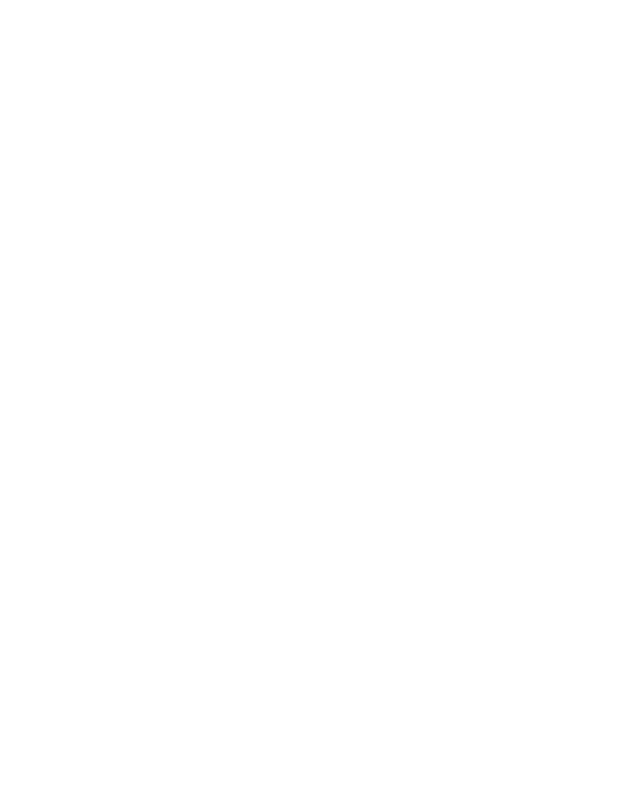
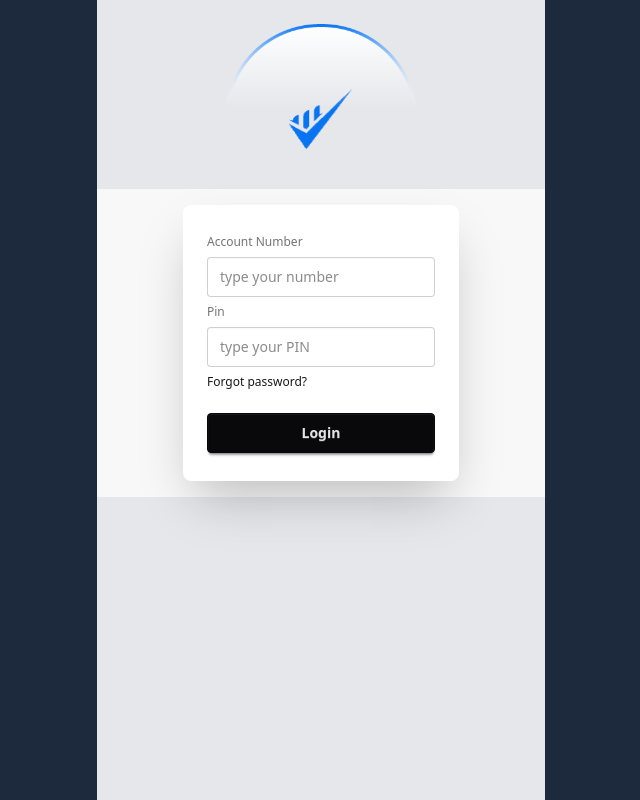
Before and after one commit to mowlyray/payooo-mobile-bank, a plain HTML site: page index.html in a window 1280 px wide. Shown: the whole page, without its empty margins (319-959 px from the left). Drawn offline with nearby package versions, Linux system fonts and the light colour scheme.

Commit message:
nav and login form setup

```diff
--- a/index.html
+++ b/index.html
@@ -4,8 +4,41 @@
     <meta charset="UTF-8">
     <meta name="viewport" content="width=device-width, initial-scale=1.0">
     <title>Document</title>
+    <!-- Daisyui-cdn -->
+    <link href="https://cdn.jsdelivr.net/npm/daisyui@5" rel="stylesheet" type="text/css" />
+    <script src="https://cdn.jsdelivr.net/npm/@tailwindcss/browser@4"></script>
 </head>
-<body>
+<body class="bg-slate-800">
+    <section class="bg-gray-200 max-w-md min-h-screen mx-auto py-6">
+             <header>
+                <nav class="flex justify-center items-center mt-6">
+                    <div class="mt-10 relative flex justify-center items-center w-9/12 mb-10">
+                        <img class="absolute w-48" src="assets/bg.png" alt="">
+                        <img class="w-16" src="assets/Group.png" alt="">
+                    </div>
+                </nav>
+             </header>
+             <!-- login section -->
+
+             <div class="hero bg-base-200">
+                <div class="hero-content flex-col lg:flex-row-reverse">
+
+                  <div class="card bg-base-100 w-full max-w-sm shrink-0 shadow-2xl">
+                    <div class="card-body">
+                      <fieldset class="fieldset">
+                        <label class="fieldset-label">Account Number</label>
+                        <input type="number" class="input" placeholder="type your number"/>
+
+                        <label class="fieldset-label">Pin</label>
+                        <input type="text" class="input" placeholder="type your PIN" />
+                        <div><a class="link link-hover">Forgot password?</a></div>
+                        <button class="btn btn-neutral mt-4">Login</button>
+                      </fieldset>
+                    </div>
+                  </div>
+                </div>
+              </div>
+    </section>
 
 </body>
 
```
Also changed, not shown: assets/Group.png (added), assets/bg.png (added), assets/bonus1.png (added), assets/money1.png (added), assets/purse1.png (added), assets/send1.png (added), assets/transaction1.png (added), assets/wallet1.png (added), payoo.png (added), tailwind.config.js (added).
